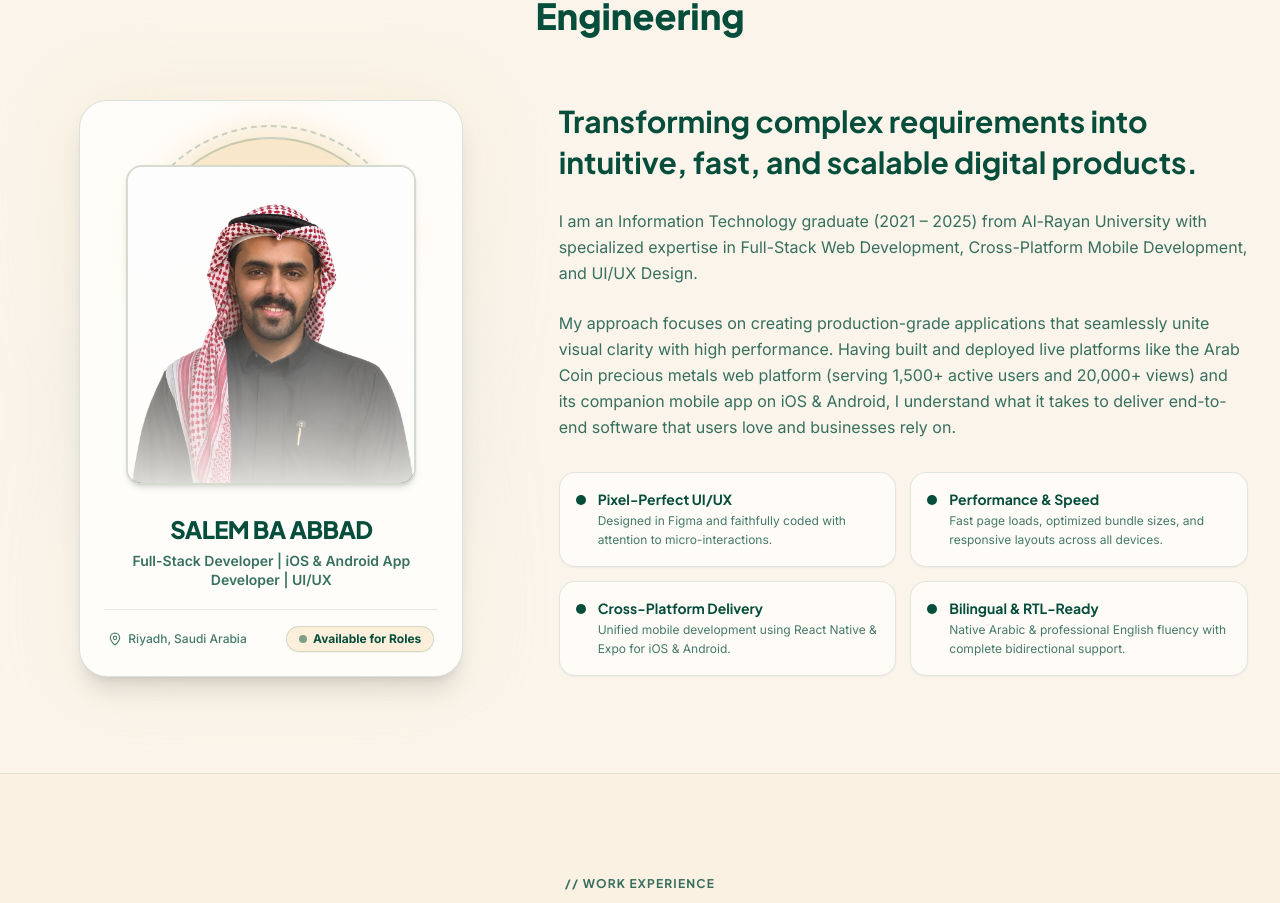
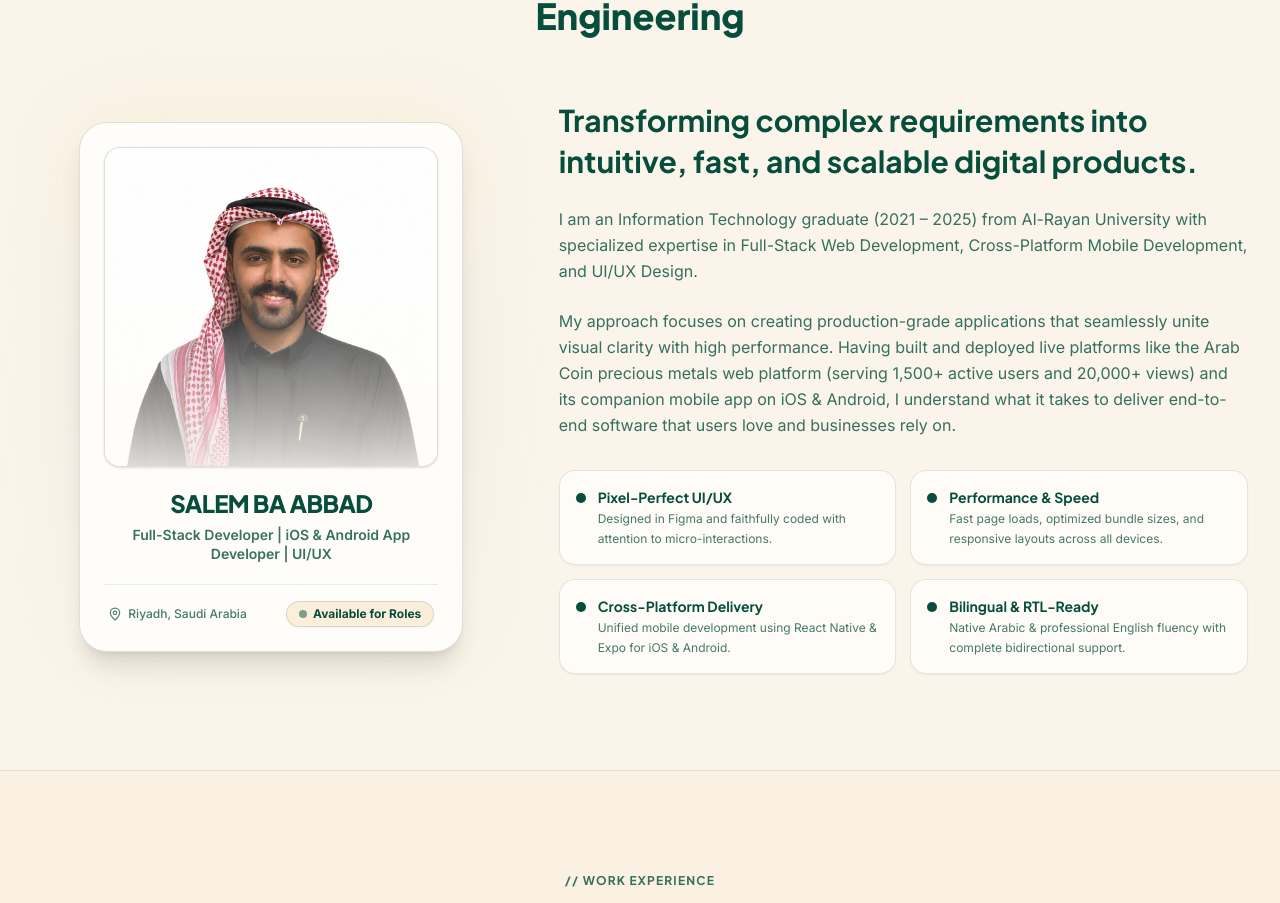
Before and after one commit to salem8889/salem-portfolio, a Next.js app: page / in a window 1280 px wide. Shown: the part 1286-2189 px from the top of the page. Built offline with nearby package versions, Linux system fonts and the light colour scheme.

Commit message:
refactor: remove top arched protrusion from profile card

```diff
--- a/app/components/AboutSection.tsx
+++ b/app/components/AboutSection.tsx
@@ -30,30 +30,18 @@ export default function AboutSection() {
 
               {/* Avatar Container Card */}
               <div className="relative w-full rounded-[28px] bg-white border border-[#064E3B]/15 overflow-hidden p-6 shadow-xl flex flex-col gap-5 transition-all duration-500 hover:shadow-2xl">
-                {/* Photo & Semi-Circle Stage */}
-                <div className="relative w-full pt-10 pb-2 flex justify-center items-center">
-                  {/* Layer 1: Ambient Champagne Glow behind Arch */}
-                  <div className="absolute top-2 left-1/2 -translate-x-1/2 w-64 h-32 rounded-t-full bg-[#F8E7C9] blur-xl opacity-75 pointer-events-none" />
-
-                  {/* Layer 2: Outer Dashed Geometric Semi-Circle Halo */}
-                  <div className="absolute top-0 left-1/2 -translate-x-1/2 w-[270px] sm:w-[290px] h-[135px] sm:h-[145px] rounded-t-full border-t-2 border-x-2 border-dashed border-[#064E3B]/25 pointer-events-none" />
-
-                  {/* Layer 3: Solid Architectural Semi-Circle Arch in Champagne */}
-                  <div className="absolute top-3 left-1/2 -translate-x-1/2 w-[240px] sm:w-[260px] h-[120px] sm:h-[130px] rounded-t-full bg-gradient-to-b from-[#F8E7C9] via-[#F8E7C9]/90 to-[#FAF4EA]/40 border-t-2 border-x-2 border-[#064E3B]/20 shadow-[0_-6px_20px_rgba(248,231,201,0.65)] pointer-events-none" />
-
-                  {/* Layer 4: Photo Container */}
-                  <div className="relative z-10 w-full max-w-[270px] sm:max-w-[290px] h-72 sm:h-80 rounded-2xl overflow-hidden border-2 border-[#064E3B]/15 shadow-md bg-[#FAF4EA] group">
+                {/* Photo Container */}
+                <div className="relative w-full h-72 sm:h-80 rounded-2xl overflow-hidden border border-[#064E3B]/12 shadow-sm bg-[#FAF4EA] group">
                   <Image
                     src="/salem-profile.jpg"
                     alt={t.about.name}
                     fill
                     className="object-cover object-top group-hover:scale-105 transition-transform duration-700 ease-out"
-                      sizes="(max-width: 768px) 100vw, 320px"
+                    sizes="(max-width: 768px) 100vw, 400px"
                     priority
                   />
                   {/* Soft gradient bottom fade */}
                   <div className="absolute inset-0 bg-gradient-to-t from-white via-white/20 to-transparent opacity-85 pointer-events-none" />
-                  </div>
                 </div>
 
                 {/* Name & Title */}
```
Lines whose indentation alone changed are shown as unchanged.
